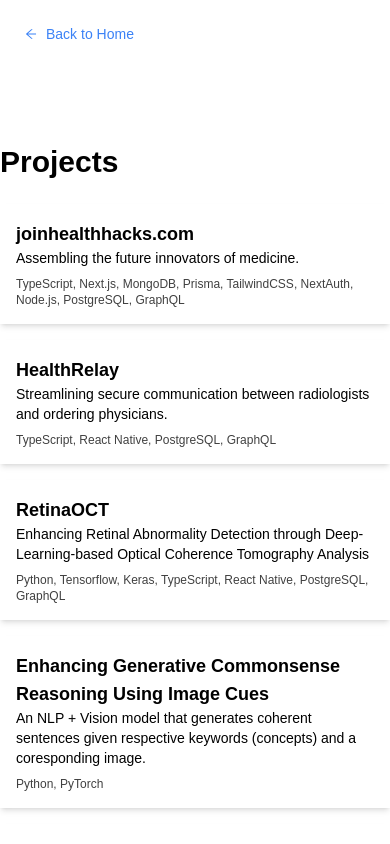
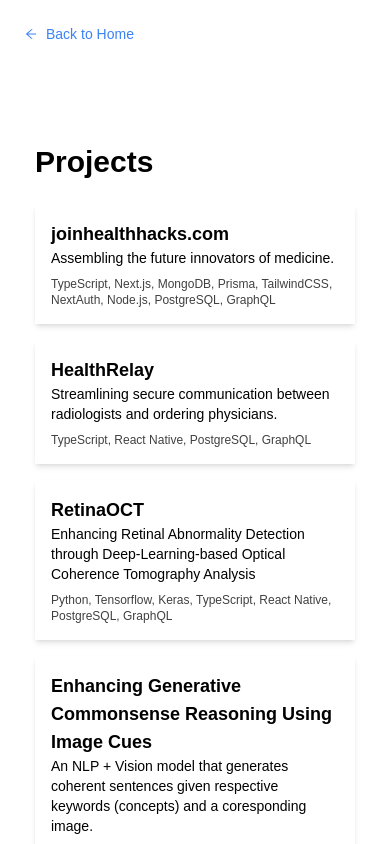
Before and after one commit to michaelhyi/personal-website, a Next.js app: page /projects in a window 390 px wide. Shown: the top 844 px of the page. Built offline with nearby package versions, Linux system fonts and the light colour scheme; a web font is replaced by a local one.

Commit message:
feat(responsive design): added responsive design except for experience tabs

```diff
--- a/app/components/About.tsx
+++ b/app/components/About.tsx
@@ -17,7 +17,7 @@
         B.S. in Computer Science.
       </div>
       <br />
-      <div className="flex gap-16 items-center">
+      <div className="flex sm:flex-col md:flex-row sm:gap-8 md:gap-16 items-center">
         <Image
           unoptimized={true}
           src="/Michael.png"
--- a/app/components/Container.tsx
+++ b/app/components/Container.tsx
@@ -15,6 +15,7 @@
           {children}
         </div>
       </div>
+      <br/>
       <Footer />
     </div>
   );
--- a/app/components/Experience.tsx
+++ b/app/components/Experience.tsx
@@ -31,7 +31,7 @@
         ))}
       </div>
       <br />
-      <div className="flex items-center justify-between">
+      <div className="flex sm:flex-col md:flex-row md:items-center justify-between">
         <div>
           {experience[index].position}{" "}
           <Link href={experience[index].href}>
--- a/tailwind.config.js
+++ b/tailwind.config.js
@@ -7,6 +7,9 @@
   ],
   theme: {
     extend: {
+      screens: {
+        sm: "320px",
+      },
       backgroundImage: {
         'gradient-radial': 'radial-gradient(var(--tw-gradient-stops))',
         'gradient-conic':
```
